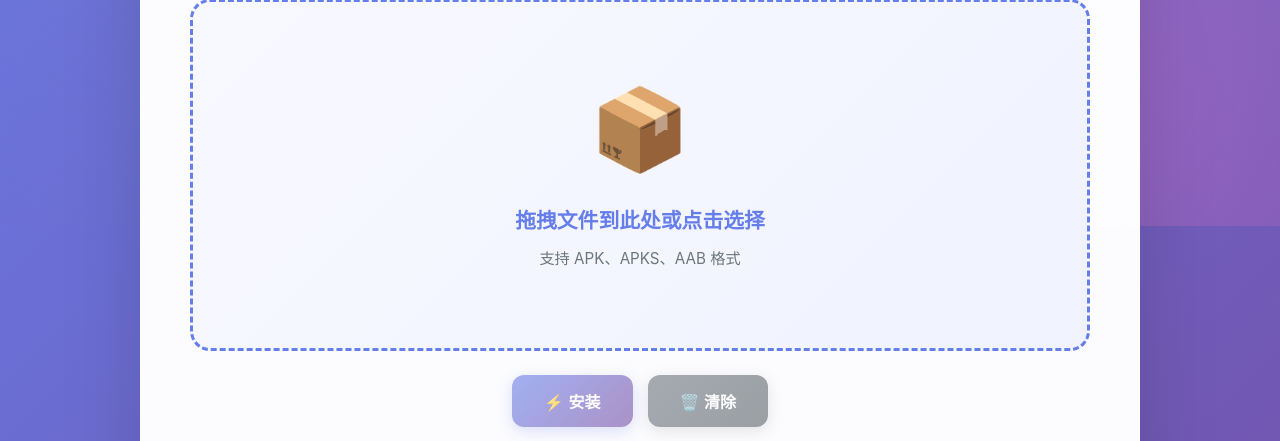
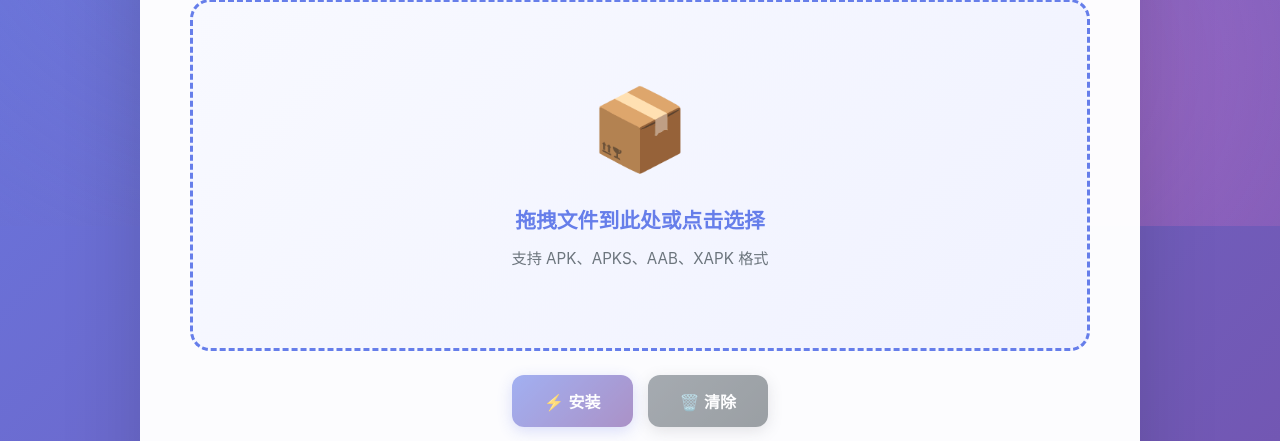
Before and after one commit to yang851992774/AITools, a Django app: page / in a window 1280 px wide. Shown: the part 574-1015 px from the top of the page. Run offline with Django 4.2, Linux system fonts and the light colour scheme; data that the repository does not hold is empty.

Commit message:
支持xapk的安装方式

```diff
--- a/apk-install/installer/views.py
+++ b/apk-install/installer/views.py
@@ -89,7 +89,7 @@ def upload_file(request):
     file_ext = os.path.splitext(file_name)[1].lower()
 
     # 检查文件类型
-    allowed_extensions = ['.apk', '.apks', '.aab']
+    allowed_extensions = ['.apk', '.apks', '.aab', '.xapk']
     if file_ext not in allowed_extensions:
         return Response({
             'success': False,
@@ -101,7 +101,8 @@ def upload_file(request):
     file_type_map = {
         '.apk': 'apk',
         '.apks': 'apks',
-        '.aab': 'aab'
+        '.aab': 'aab',
+        '.xapk': 'xapk'
     }
     file_type = file_type_map[file_ext]
 
@@ -170,6 +171,9 @@ def install_file(request):
             temp_dir = result.get('temp_dir')
         elif file_type == 'aab':
             result = install_aab(file_path)
+            temp_dir = result.get('temp_dir')
+        elif file_type == 'xapk':
+            result = install_xapk(file_path)
             temp_dir = result.get('temp_dir')
         else:
             return Response({
--- a/apk-install/templates/installer/index.html
+++ b/apk-install/templates/installer/index.html
@@ -701,8 +701,8 @@
             <div class="upload-area" id="upload-area">
                 <div class="upload-icon">📦</div>
                 <div class="upload-text">拖拽文件到此处或点击选择</div>
-                <div class="upload-hint">支持 APK、APKS、AAB 格式</div>
-                <input type="file" id="file-input" class="file-input" accept=".apk,.apks,.aab">
+                <div class="upload-hint">支持 APK、APKS、AAB、XAPK 格式</div>
+                <input type="file" id="file-input" class="file-input" accept=".apk,.apks,.aab,.xapk">
             </div>
 
             <div class="file-info" id="file-info">
@@ -918,8 +918,8 @@
         // 处理文件
         async function handleFile(file) {
             const ext = file.name.split('.').pop().toLowerCase();
-            if (!['apk', 'apks', 'aab'].includes(ext)) {
-                showMessage('不支持的文件格式，请选择 APK、APKS 或 AAB 文件', 'error');
+            if (!['apk', 'apks', 'aab', 'xapk'].includes(ext)) {
+                showMessage('不支持的文件格式，请选择 APK、APKS、AAB 或 XAPK 文件', 'error');
                 return;
             }
 
@@ -990,6 +990,9 @@
                     await sleep(1000);
                 } else if (currentFile.fileType === 'apks') {
                     updateProgress(30, '解压 APKS 文件...', 'extract');
+                    await sleep(1000);
+                } else if (currentFile.fileType === 'xapk') {
+                    updateProgress(30, '解压 XAPK 文件...', 'extract');
                     await sleep(1000);
                 }
 
```
